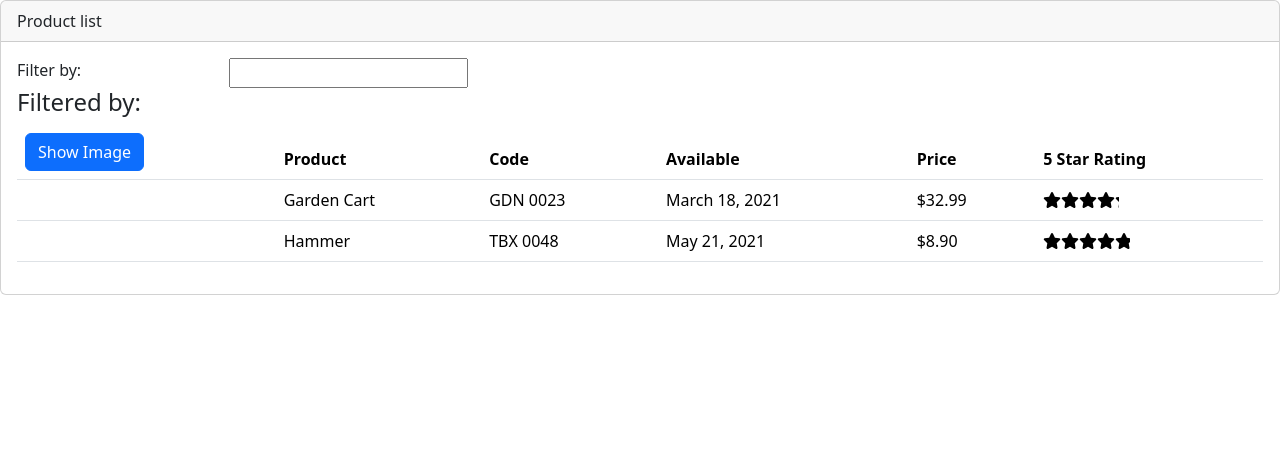
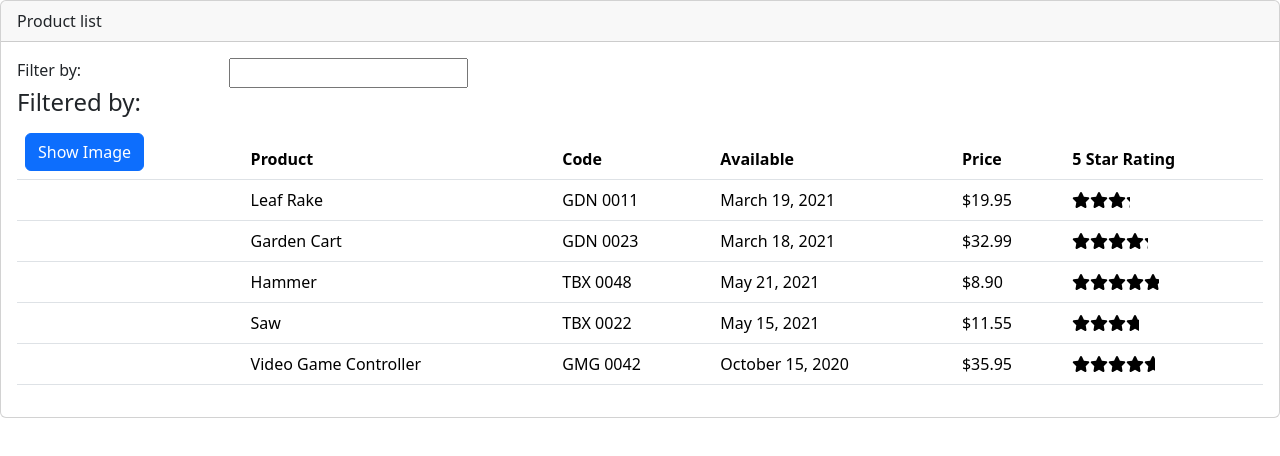
Before and after one commit to Stevenragy/angular-getting-started, an Angular app: page / in a window 1280 px wide. Shown: the top 456 px of the page. Built offline with nearby package versions, Linux system fonts and the light colour scheme.

Commit message:
lesson 10: using services with http client to get data

```diff
--- a/angular.json
+++ b/angular.json
@@ -18,7 +18,7 @@
             "browser": "src/main.ts",
             "polyfills": ["zone.js"],
             "tsConfig": "tsconfig.app.json",
-            "assets": ["src/favicon.ico", "src/assets"],
+            "assets": ["src/favicon.ico", "src/assets", "src/api"],
             "styles": [
               "node_modules/bootstrap/dist/css/bootstrap.css",
               "node_modules/@fortawesome/fontawesome-free/css/all.css",
--- /dev/null
+++ b/src/api/products/products.json
@@ -0,0 +1,52 @@
+[
+  {
+    "productId": 1,
+    "productName": "Leaf Rake",
+    "productCode": "GDN-0011",
+    "releaseDate": "March 19, 2021",
+    "description": "Leaf rake with 48-inch wooden handle.",
+    "price": 19.95,
+    "starRating": 3.2,
+    "imageUrl": "assets/images/leaf_rake.png"
+  },
+  {
+    "productId": 2,
+    "productName": "Garden Cart",
+    "productCode": "GDN-0023",
+    "releaseDate": "March 18, 2021",
+    "description": "15 gallon capacity rolling garden cart",
+    "price": 32.99,
+    "starRating": 4.2,
+    "imageUrl": "assets/images/garden_cart.png"
+  },
+  {
+    "productId": 5,
+    "productName": "Hammer",
+    "productCode": "TBX-0048",
+    "releaseDate": "May 21, 2021",
+    "description": "Curved claw steel hammer",
+    "price": 8.9,
+    "starRating": 4.8,
+    "imageUrl": "assets/images/hammer.png"
+  },
+  {
+    "productId": 8,
+    "productName": "Saw",
+    "productCode": "TBX-0022",
+    "releaseDate": "May 15, 2021",
+    "description": "15-inch steel blade hand saw",
+    "price": 11.55,
+    "starRating": 3.7,
+    "imageUrl": "assets/images/saw.png"
+  },
+  {
+    "productId": 10,
+    "productName": "Video Game Controller",
+    "productCode": "GMG-0042",
+    "releaseDate": "October 15, 2020",
+    "description": "Standard two-button video game controller",
+    "price": 35.95,
+    "starRating": 4.6,
+    "imageUrl": "assets/images/xbox-controller.png"
+  }
+]
--- a/src/app/app.component.ts
+++ b/src/app/app.component.ts
@@ -2,13 +2,14 @@
 import { CommonModule } from '@angular/common';
 import { RouterOutlet } from '@angular/router';
 import { ProductListComponent } from './products/product-list.component';
+import { HttpClientModule } from '@angular/common/http';
 
 @Component({
   selector: 'pm-root',
   standalone: true,
-  imports: [CommonModule, RouterOutlet,ProductListComponent],
+  imports: [CommonModule, RouterOutlet, ProductListComponent, HttpClientModule],
   templateUrl: './app.component.html',
-  styleUrl: './app.component.css'
+  styleUrl: './app.component.css',
 })
 export class AppComponent {
   title = 'apm-new';
--- a/src/app/products/product-list.component.ts
+++ b/src/app/products/product-list.component.ts
@@ -1,10 +1,11 @@
 import { CommonModule } from '@angular/common';
-import { Component, OnInit } from '@angular/core';
+import { Component, OnDestroy, OnInit } from '@angular/core';
 import { FormsModule } from '@angular/forms';
 import { IProduct } from './product';
 import { ConvertToSpacesPipe } from '../shared/convert-to-spaces.pipe';
 import { StarComponent } from '../shared/star-component/star.component';
 import { ProductService } from './product.service';
+import { Subscription } from 'rxjs';
 
 @Component({
   selector: 'pm-products',
@@ -14,11 +15,14 @@
   styleUrl: './product-list.component.css',
   providers: [ProductService],
 })
-export class ProductListComponent implements OnInit {
+export class ProductListComponent implements OnInit, OnDestroy {
   pageTitle = 'Product list';
   imageWidth = 50;
   imageMargin = 2;
   showImage = false;
+  errorMessage = '';
+  subscription: Subscription | undefined;
+
   private _listFilter = '';
   private _productService;
 
@@ -49,10 +53,23 @@
   }
 
   ngOnInit(): void {
-    this.products = this._productService.getProducts();
-    this.filteredProducts = this.products;
+    this.subscription = this._productService.getProducts().subscribe({
+      next: (products) => {
+        console.log({ products });
+        this.products = products;
+        this.filteredProducts = this.products;
+      },
+      error: (err) => {
+        this.errorMessage = err;
+        console.log(this.errorMessage);
+      },
+    });
   }
   onRatingClicked(value: string): void {
     this.pageTitle = 'Product list: ' + value;
   }
+
+  ngOnDestroy(): void {
+    this.subscription?.unsubscribe();
+  }
 }
--- a/src/app/products/product.service.ts
+++ b/src/app/products/product.service.ts
@@ -1,32 +1,31 @@
 import { Injectable } from '@angular/core';
 import { IProduct } from './product';
+import { HttpClient, HttpErrorResponse } from '@angular/common/http';
+import { Observable, catchError, tap, throwError } from 'rxjs';
 
 @Injectable({
   providedIn: 'root',
 })
 export class ProductService {
-  getProducts(): IProduct[] {
-    return [
-      {
-        productId: 2,
-        productName: 'Garden Cart',
-        productCode: 'GDN-0023',
-        releaseDate: 'March 18, 2021',
-        description: '15 gallon capacity rolling garden cart',
-        price: 32.99,
-        starRating: 4.2,
-        imageUrl: 'assets/images/garden_cart.png',
-      },
-      {
-        productId: 5,
-        productName: 'Hammer',
-        productCode: 'TBX-0048',
-        releaseDate: 'May 21, 2021',
-        description: 'Curved claw steel hammer',
-        price: 8.9,
-        starRating: 4.8,
-        imageUrl: 'assets/images/hammer.png',
-      },
-    ];
+  private productUrl = '/api/products/products.json';
+  constructor(private http: HttpClient) {}
+  getProducts(): Observable<IProduct[]> {
+    return this.http.get<IProduct[]>(this.productUrl).pipe(
+      tap((data) => console.log(data)),
+      catchError(this.handleError)
+    );
+  }
+  private handleError(err: HttpErrorResponse) {
+    let errMsg = '';
+    if (err.error instanceof Error) {
+      errMsg = `An error occured: ${err.error.message}`;
+    } else {
+      errMsg =
+        `Backend returned code ${err.status}, ` +
+        ` body was: ${err.error} ` +
+        `error message is : ${err.message}`;
+    }
+    console.error(errMsg);
+    return throwError(() => errMsg);
   }
 }
```
